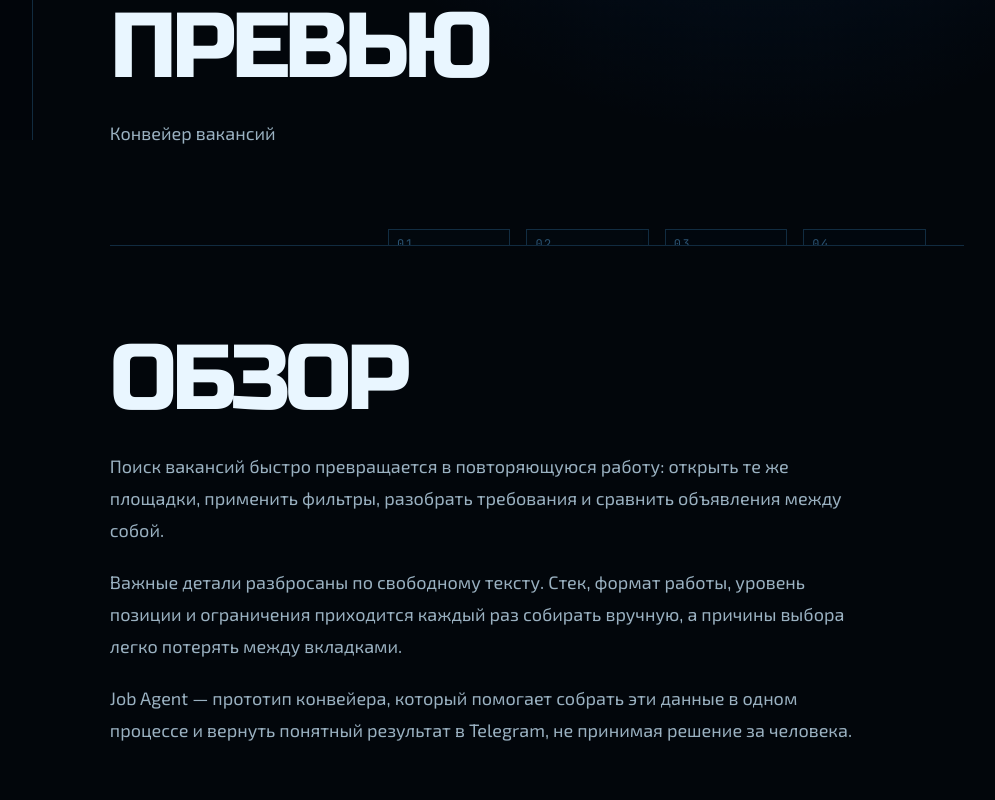
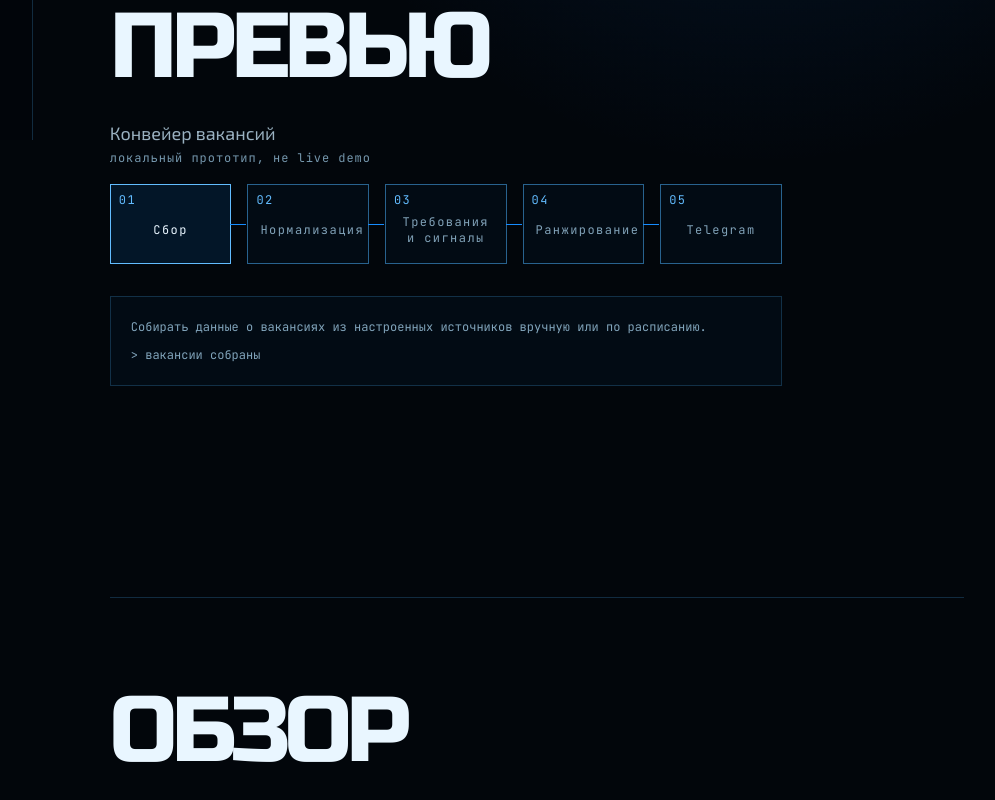
Before and after one commit to eshkileva/personal-system, a React (Vite) app: page /projects/job-agent in a window 1280 px wide. Shown: the part 660-1460 px from the top of the page, without its empty margins (239-1234 px from the left). Built offline with nearby package versions, Linux system fonts and the light colour scheme.

Commit message:
feat: make the Job Agent preview an operable pipeline
Co-authored-by: Cursor <cursoragent@cursor.com>

```diff
--- a/src/app/styles/effects.css
+++ b/src/app/styles/effects.css
@@ -278,42 +278,61 @@
 
 @layer components {
   .project-signal {
-    position: absolute;
-    z-index: 0;
-    top: 7rem;
-    right: 3vw;
-    width: min(42vw, 42rem);
+    position: relative;
+    z-index: 1;
+    width: 100%;
+    max-width: 42rem;
     min-height: 22rem;
-    pointer-events: none;
-    opacity: 0.42;
-    will-change: transform;
+    pointer-events: auto;
+    opacity: 1;
+  }
+
+  .project-signal__caption {
+    margin: 0 0 1rem;
+    color: var(--color-label);
+    font: 0.75rem / 1.6 var(--font-mono);
+    letter-spacing: 0.08em;
   }
 
   .project-pipeline {
     display: grid;
-    grid-template-columns: repeat(4, minmax(0, 1fr));
+    grid-template-columns: repeat(2, minmax(0, 1fr));
     gap: 1rem;
   }
 
   .project-pipeline__node {
     position: relative;
     display: grid;
+    width: 100%;
     min-height: 5rem;
+    appearance: none;
     place-items: center;
+    padding: 1.5rem 0.75rem 0.75rem;
     border: 1px solid var(--color-line-strong);
     background: rgb(3 13 22 / 0.82);
     color: var(--color-project-meta);
     font: 0.75rem / 1.4 var(--font-mono);
     letter-spacing: 0.12em;
+    cursor: pointer;
+    transition:
+      border-color 200ms ease,
+      color 200ms ease,
+      background-color 200ms ease;
   }
 
-  .project-pipeline__node:not(:last-child)::after {
-    content: '';
-    position: absolute;
-    top: 50%;
-    right: -1rem;
-    width: 1rem;
-    border-top: 1px solid var(--color-signal);
+  .project-pipeline__node:hover {
+    border-color: var(--color-electric);
+  }
+
+  .project-pipeline__node[aria-pressed='true'] {
+    border-color: var(--color-electric);
+    background: rgb(22 140 255 / 0.12);
+    color: var(--color-ice);
+  }
+
+  .project-pipeline__node:focus-visible {
+    outline: 2px solid var(--color-electric);
+    outline-offset: 4px;
   }
 
   .project-pipeline__node span {
@@ -326,8 +345,8 @@
   .project-terminal {
     display: grid;
     gap: 0.45rem;
-    width: 72%;
-    margin: 2rem 0 0 auto;
+    width: 100%;
+    margin: 2rem 0 0;
     padding: 1.25rem;
     border: 1px solid var(--color-line);
     background: rgb(3 13 22 / 0.9);
@@ -396,6 +415,27 @@
   }
 }
 
+@media (min-width: 40rem) {
+  .project-pipeline {
+    grid-template-columns: repeat(3, minmax(0, 1fr));
+  }
+}
+
+@media (min-width: 64rem) {
+  .project-pipeline {
+    grid-template-columns: repeat(5, minmax(0, 1fr));
+  }
+
+  .project-pipeline__node:not(:last-child)::after {
+    content: '';
+    position: absolute;
+    top: 50%;
+    right: -1rem;
+    width: 1rem;
+    border-top: 1px solid var(--color-signal);
+  }
+}
+
 @media (min-width: 80rem) and (pointer: fine) and (prefers-reduced-motion: no-preference) {
   ::view-transition-old(project-card-job-agent),
   ::view-transition-new(project-card-job-agent),
@@ -403,12 +443,6 @@
   ::view-transition-new(project-card-web-experiments) {
     animation-duration: 420ms;
     animation-timing-function: cubic-bezier(0.22, 1, 0.36, 1);
-  }
-}
-
-@media (max-width: 79.999rem) {
-  .project-signal {
-    display: none;
   }
 }
 
--- a/src/entities/project/model/projects.ts
+++ b/src/entities/project/model/projects.ts
@@ -81,26 +81,31 @@ export const projects: Project[] = [
         id: 'collect',
         label: 'Сбор',
         detail: 'Собирать данные о вакансиях из настроенных источников вручную или по расписанию.',
+        log: '> вакансии собраны',
       },
       {
         id: 'normalize',
         label: 'Нормализация',
         detail: 'Приводить ответы API и исходные страницы к общей схеме, отмечая дубликаты и пропуски.',
+        log: '> данные нормализованы',
       },
       {
         id: 'extract',
         label: 'Требования и сигналы',
         detail: 'Извлекать требования и отмечать сигналы совпадения: стек, уровень и формат работы.',
+        log: '> требования извлечены',
       },
       {
         id: 'rank',
         label: 'Ранжирование',
         detail: 'Сопоставлять вакансии с профилем и показывать, из каких совпадений складывается порядок.',
+        log: '> совпадения объяснены',
       },
       {
         id: 'deliver',
         label: 'Telegram',
         detail: 'Показывать результаты, состояния обработки и доступные действия в сообщениях бота.',
+        log: '> Telegram / прототип',
       },
     ],
     decisions: [
@@ -222,21 +227,25 @@ export const projects: Project[] = [
         id: 'prompt',
         label: 'Гипотеза',
         detail: 'Сформулировать одну frontend-гипотезу о компоненте, композиции, типографике или состоянии интерфейса.',
+        log: '> гипотеза сформулирована',
       },
       {
         id: 'rule',
         label: 'Компонент и правило',
         detail: 'Собрать изолированный компонент на React и TypeScript и определить его адаптивное правило.',
+        log: '> компонент и правило заданы',
       },
       {
         id: 'prototype',
         label: 'Состояния и движение',
         detail: 'Связать GSAP или CSS-движение с состоянием и предусмотреть reduced-motion.',
+        log: '> состояния описаны',
       },
       {
         id: 'evaluate',
         label: 'Оценка',
         detail: 'Проверить адаптивность, доступность и решить, можно ли переиспользовать паттерн.',
+        log: '> оценка зафиксирована',
       },
     ],
     decisions: [
--- a/src/entities/project/model/types.ts
+++ b/src/entities/project/model/types.ts
@@ -13,6 +13,13 @@ export type SystemNode = {
   id: string
   label: string
   detail: string
+  log: string
+}
+
+export type ProjectExperiment = {
+  id: 'A' | 'B' | 'C'
+  title: string
+  hypothesis: string
 }
 
 export type ProjectDecision = {
@@ -39,11 +46,12 @@ export type Project = {
   challenges: string[]
   results: string[]
   links: {
-    github: null
-    demo: null
+    github: string | null
+    demo: string | null
   }
   chapters: ProjectChapter[]
   systemNodes: SystemNode[]
+  experiments?: ProjectExperiment[]
   decisions: ProjectDecision[]
   outcome: {
     summary: string
--- a/src/pages/project/ui/ProjectPage.tsx
+++ b/src/pages/project/ui/ProjectPage.tsx
@@ -35,7 +35,7 @@ function ProjectInstance({ project }: { project: Project }) {
         project={project}
         previewVisual={
           project.variant === 'terminal' ? (
-            <JobAgentSignal />
+            <JobAgentSignal nodes={project.systemNodes} />
           ) : (
             <WebExperimentsSignal />
           )
--- a/src/pages/project/ui/signals/JobAgentSignal.tsx
+++ b/src/pages/project/ui/signals/JobAgentSignal.tsx
@@ -1,43 +1,42 @@
-const pipelineNodes = [
-  'СБОР',
-  'НОРМАЛИЗАЦИЯ',
-  'ИЗВЛЕЧЕНИЕ',
-  'РАНЖИРОВАНИЕ',
-  'TELEGRAM',
-]
-const terminalLines = [
-  '> вакансии собраны',
-  '> данные нормализованы',
-  '> требования извлечены',
-  '> совпадения объяснены',
-  '> Telegram / прототип',
-]
+import { useState } from 'react'
+import type { SystemNode } from '../../../../entities/project/model/types'
 
-export function JobAgentSignal() {
+type JobAgentSignalProps = {
+  nodes: SystemNode[]
+}
+
+export function JobAgentSignal({ nodes }: JobAgentSignalProps) {
+  const [activeId, setActiveId] = useState(nodes[0]?.id)
+  const active = nodes.find((node) => node.id === activeId) ?? nodes[0]
+
+  if (!active) return null
+
   return (
     <div
-      aria-hidden="true"
       data-project-signal="terminal"
-      className="project-signal project-signal--terminal hidden xl:block"
+      className="project-signal project-signal--terminal"
     >
+      <p className="project-signal__caption">
+        локальный прототип, не live demo
+      </p>
       <div className="project-pipeline">
-        {pipelineNodes.map((node, index) => (
-          <div
-            key={node}
+        {nodes.map((node, index) => (
+          <button
+            key={node.id}
+            type="button"
             data-pipeline-node
             className="project-pipeline__node"
+            aria-pressed={node.id === active.id}
+            onClick={() => setActiveId(node.id)}
           >
             <span>{String(index + 1).padStart(2, '0')}</span>
-            {node}
-          </div>
+            {node.label}
+          </button>
         ))}
       </div>
       <div className="project-terminal">
-        {terminalLines.map((line) => (
-          <span key={line} data-terminal-line>
-            {line}
-          </span>
-        ))}
+        <p>{active.detail}</p>
+        <span data-terminal-line>{active.log}</span>
       </div>
     </div>
   )
--- a/src/widgets/project-viewer/ui/ProjectViewer.tsx
+++ b/src/widgets/project-viewer/ui/ProjectViewer.tsx
@@ -51,11 +51,7 @@ export function ProjectViewer({ project, previewVisual }: ProjectViewerProps) {
     Архитектура: <CopyList items={project.architecture} />,
     Задачи: <CopyList items={project.challenges} />,
     Результат: <CopyList items={project.results} />,
-    'GitHub / Demo': (
-      <p className="font-mono text-sm tracking-[0.08em] text-code">
-        prototype / local
-      </p>
-    ),
+    'GitHub / Demo': <ProjectLinks links={project.links} />,
   }
 
   return (
@@ -172,6 +168,43 @@ function InstanceSection({
   )
 }
 
+function ProjectLinks({ links }: { links: Project['links'] }) {
+  const { github, demo } = links
+
+  if (!github && !demo) {
+    return (
+      <p className="font-mono text-sm tracking-[0.08em] text-code">
+        prototype / local
+      </p>
+    )
+  }
+
+  return (
+    <ul className="flex flex-wrap gap-4 p-0 font-mono text-sm tracking-[0.08em]">
+      {github ? (
+        <li>
+          <a
+            href={github}
+            className="text-electric focus-visible:outline-2 focus-visible:outline-offset-4 focus-visible:outline-electric"
+          >
+            GitHub
+          </a>
+        </li>
+      ) : null}
+      {demo ? (
+        <li>
+          <a
+            href={demo}
+            className="text-electric focus-visible:outline-2 focus-visible:outline-offset-4 focus-visible:outline-electric"
+          >
+            Demo
+          </a>
+        </li>
+      ) : null}
+    </ul>
+  )
+}
+
 function CopyList({ items }: { items: string[] }) {
   return (
     <div className="max-w-3xl space-y-5 text-base leading-7 text-copy sm:text-lg sm:leading-8">
```
Also changed, not shown: 2 other files (tests, documents, lock files or other folders).
